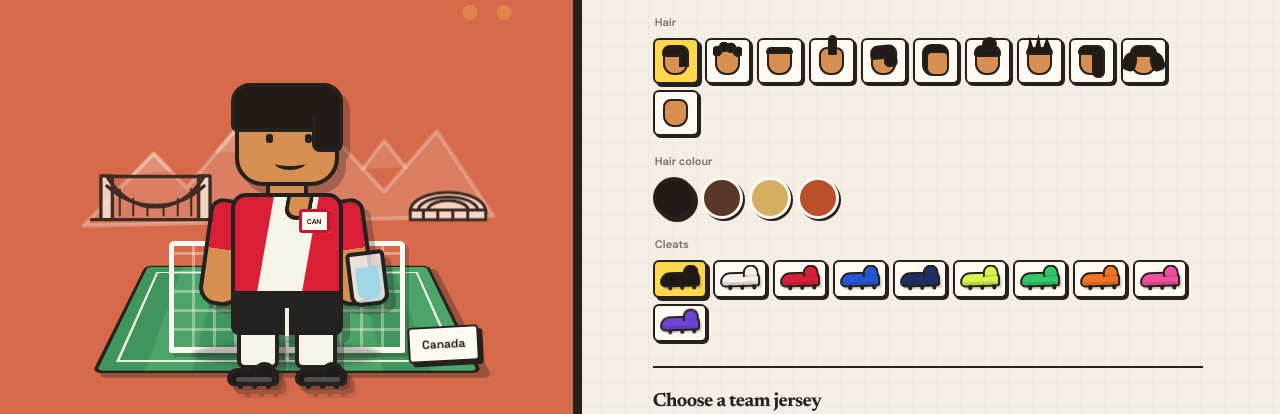
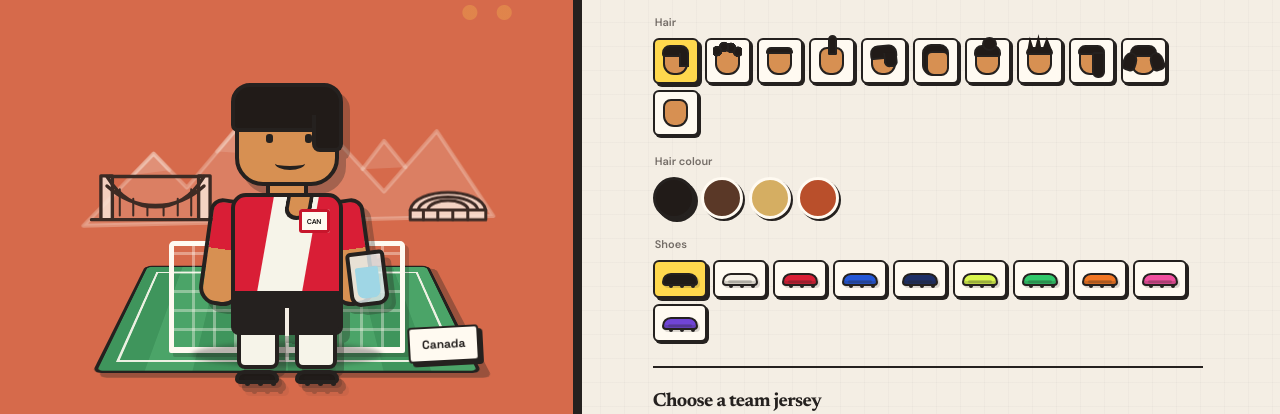
Before and after one commit to yankee-canuck/vancouver-watch-party, a website: page index.html in a window 1280 px wide. Shown: the part 386-800 px from the top of the page. Drawn offline with Linux system fonts and the light colour scheme.

Commit message:
Simplify cleats into spiked shoes

```diff
--- a/app.js
+++ b/app.js
@@ -328,7 +328,7 @@ function renderOptions() {
       createButton({
         className: "option-button cleat-option",
         label: `<span class="cleat-option-icon"></span>`,
-        title: `${cleatColor.label} cleats`,
+        title: `${cleatColor.label} shoes`,
         dataset: { option: "cleatColor", value: cleatColor.id },
         style: { "--cleat-swatch": cleatColor.color },
       }),
--- a/index.html
+++ b/index.html
@@ -157,7 +157,7 @@
                 <p class="request-feedback is-hidden" id="request-feedback" aria-live="polite"></p>
               </fieldset>
               <fieldset class="cleat-fieldset">
-                <legend>Cleats</legend>
+                <legend>Shoes</legend>
                 <div class="choice-list" id="cleat-color-options"></div>
               </fieldset>
             </div>
--- a/styles.css
+++ b/styles.css
@@ -1001,62 +1001,52 @@ h1 {
 }
 
 .cleat {
-  width: 52px;
-  height: 18px;
-  position: absolute;
-  top: 307px;
+  width: 44px;
+  height: 14px;
+  position: absolute;
+  top: 309px;
   z-index: 6;
   border: 4px solid var(--ink);
-  border-radius: 18px 11px 8px 12px;
+  border-radius: 15px 15px 8px 8px;
   background: var(--cleat-color);
-  box-shadow: inset 0 -4px 0 rgba(37, 33, 31, 0.24), 3px 4px 0 rgba(37, 33, 31, 0.22);
+  box-shadow: inset 0 -4px 0 rgba(37, 33, 31, 0.24), 3px 4px 0 rgba(37, 33, 31, 0.2);
 }
 
 .cleat::before {
-  content: "";
-  width: 15px;
-  height: 13px;
-  position: absolute;
-  top: -10px;
-  right: -1px;
-  border: 4px solid var(--ink);
-  border-bottom: 0;
-  border-radius: 13px 13px 0 0;
-  background: var(--cleat-color);
-  box-shadow: inset 0 -4px 0 rgba(37, 33, 31, 0.16);
+  content: none;
 }
 
 .cleat::after {
   content: "";
-  height: 5px;
-  position: absolute;
-  right: 3px;
+  height: 4px;
+  position: absolute;
+  right: 4px;
   bottom: 0;
-  left: 5px;
+  left: 4px;
   border-radius: 999px;
-  background: rgba(255, 255, 255, 0.22);
+  background: rgba(37, 33, 31, 0.24);
 }
 
 .cleat-left {
-  left: 35px;
+  left: 43px;
 }
 
 .cleat-right {
-  right: 35px;
+  right: 43px;
 }
 
 .cleat-stud {
   width: 5px;
-  height: 7px;
-  position: absolute;
-  bottom: -7px;
+  height: 6px;
+  position: absolute;
+  bottom: -6px;
   border-radius: 0 0 3px 3px;
   background: var(--ink);
 }
 
 .cleat-stud-a {
-  left: 7px;
-  box-shadow: 14px 0 0 var(--ink), 28px 0 0 var(--ink);
+  left: 6px;
+  box-shadow: 13px 0 0 var(--ink), 26px 0 0 var(--ink);
 }
 
 .cleat-stud-b {
@@ -1257,41 +1247,38 @@ legend {
 }
 
 .cleat-option-icon {
-  width: 40px;
-  height: 15px;
+  width: 36px;
+  height: 13px;
   position: relative;
   display: block;
   border: 2px solid var(--ink);
-  border-radius: 15px 9px 5px 8px;
+  border-radius: 13px 13px 6px 6px;
   background: var(--cleat-swatch);
   box-shadow: inset 0 -3px 0 rgba(37, 33, 31, 0.18), 2px 2px 0 rgba(37, 33, 31, 0.16);
-  transform: rotate(-2deg);
+  transform: none;
 }
 
 .cleat-option-icon::before {
   content: "";
-  width: 12px;
-  height: 10px;
-  position: absolute;
-  top: -9px;
-  right: -1px;
-  border: 2px solid var(--ink);
-  border-bottom: 0;
-  border-radius: 9px 9px 0 0;
-  background: var(--cleat-swatch);
-  box-shadow: inset 0 -2px 0 rgba(37, 33, 31, 0.16);
+  position: absolute;
+  right: 4px;
+  bottom: 1px;
+  left: 4px;
+  height: 3px;
+  border-radius: 999px;
+  background: rgba(37, 33, 31, 0.2);
 }
 
 .cleat-option-icon::after {
   content: "";
   width: 4px;
-  height: 5px;
-  position: absolute;
-  left: 6px;
-  bottom: -5px;
+  height: 4px;
+  position: absolute;
+  left: 5px;
+  bottom: -4px;
   border-radius: 0 0 2px 2px;
   background: var(--ink);
-  box-shadow: 12px 0 0 var(--ink), 24px 0 0 var(--ink);
+  box-shadow: 11px 0 0 var(--ink), 22px 0 0 var(--ink);
 }
 
 .drink-option-glass {
```
